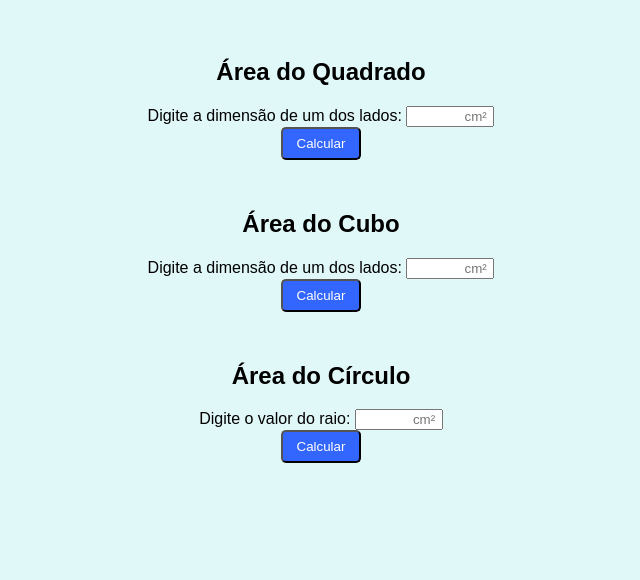
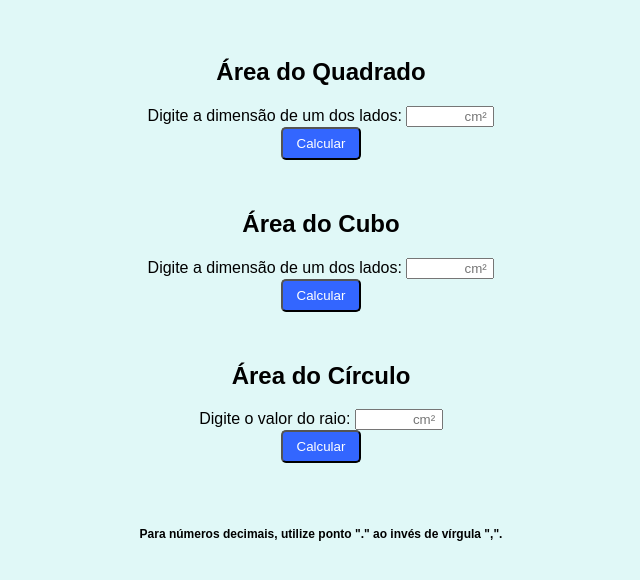
Before and after one commit to MarianaMikhael/areaCalculator, a plain HTML site: page index.html in a window 1280 px wide. Shown: the whole page, without its empty margins (319-959 px from the left). Drawn offline with Linux system fonts and the light colour scheme.

Commit message:
Inserção do Footer

```diff
--- a/index.html
+++ b/index.html
@@ -51,5 +51,9 @@
         </form>
     </div>
 
+    <footer class="footer">
+        <span><b>Para números decimais, utilize ponto "." ao invés de vírgula ",".</b></span>
+    </footer>
+
 </body>
 </html>
--- a/staticFiles/layout.css
+++ b/staticFiles/layout.css
@@ -37,3 +37,9 @@ div.area {
 	margin: auto;
 	padding-block-start: 30px;
 }
+
+.footer {
+    padding-block-start: 5%;
+    text-align: center;
+    font-size: 12px;
+}
```
